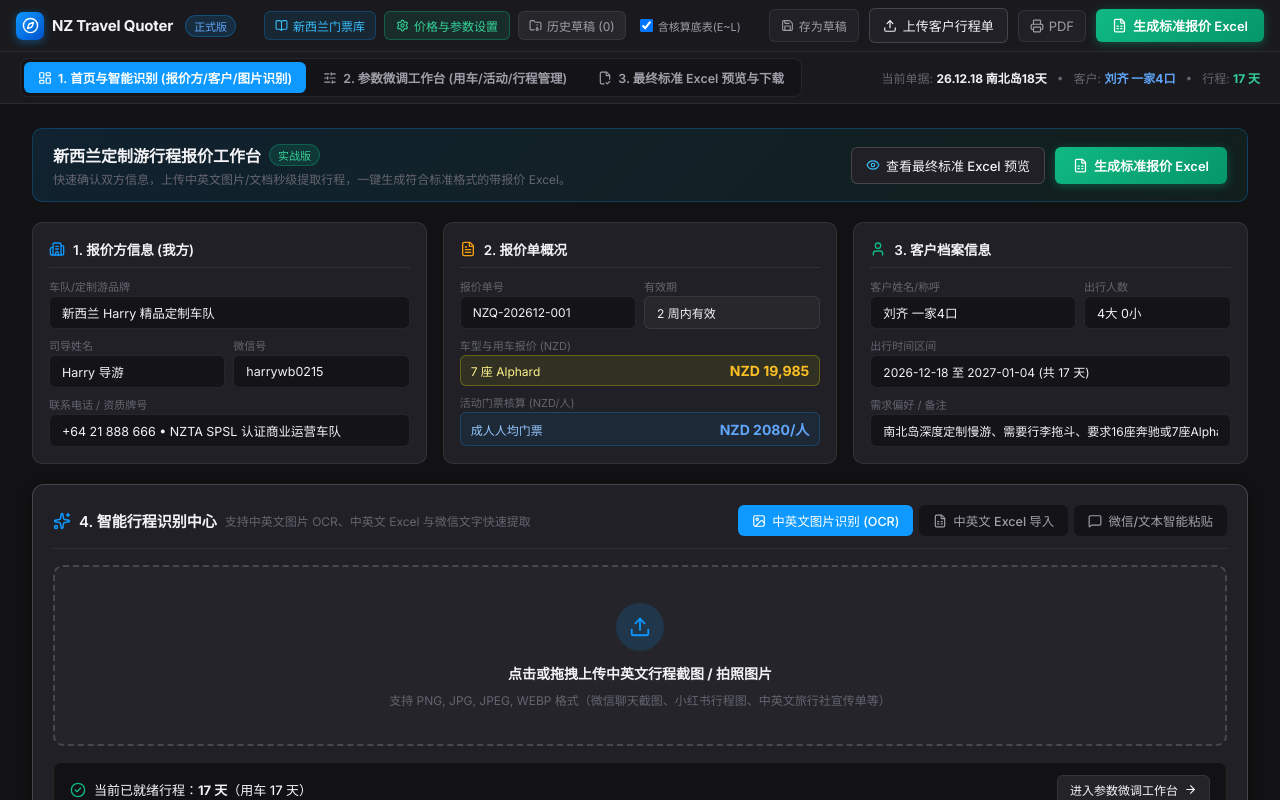
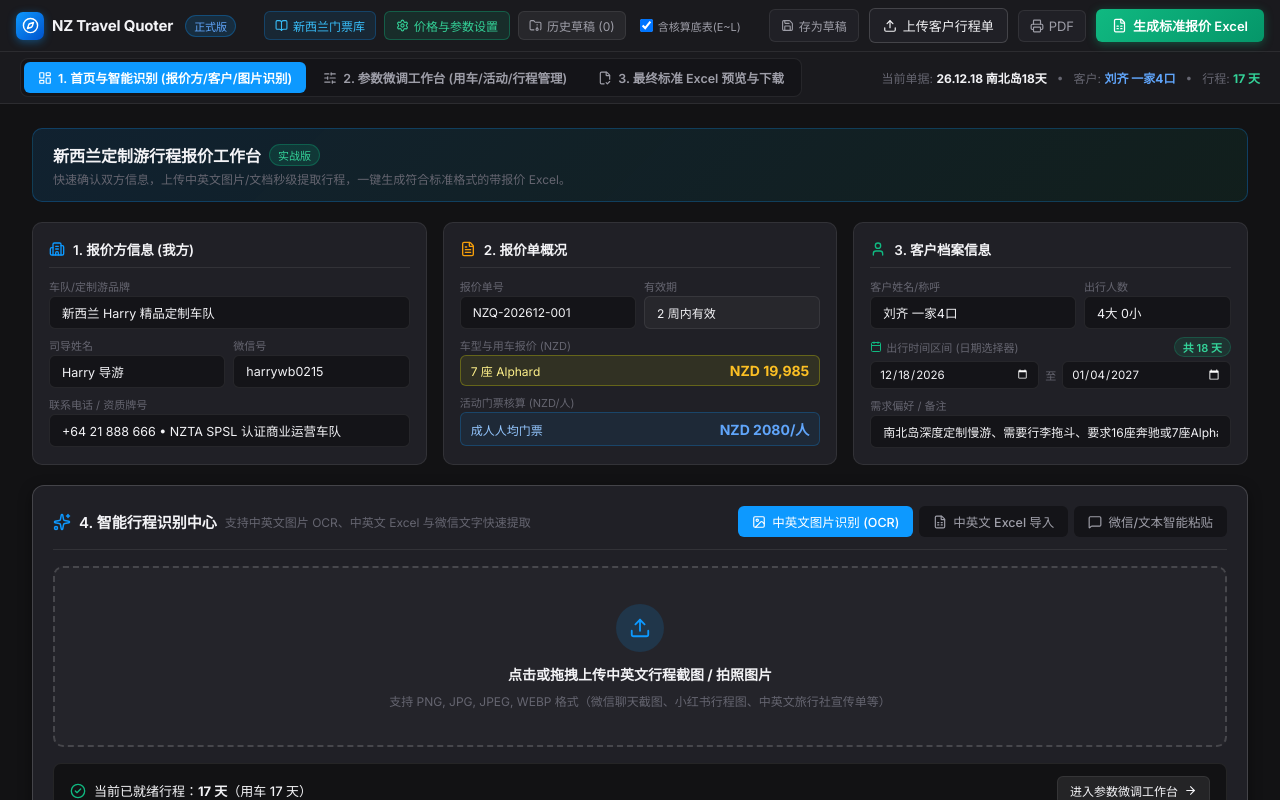
Before and after one commit to harrywb0215/nz-travel-quoter, a React (Vite) app: page / in a window 1280 px wide. Built offline with nearby package versions, Linux system fonts and the light colour scheme.

Commit message:
feat: 移除工作台横幅右侧按钮，客户档案增加起止日期选择器并自动计算天数

```diff
--- a/src/components/Dashboard/OverviewDashboard.tsx
+++ b/src/components/Dashboard/OverviewDashboard.tsx
@@ -48,6 +48,22 @@ export const OverviewDashboard: React.FC<OverviewDashboardProps> = ({
   const excelInputRef = useRef<HTMLInputElement>(null);
 
   const { quoterInfo, clientInfo, quoteMeta, itinerary, vehicleQuote, activityQuote } = quoteDoc;
+
+  // 根据起止日期自动计算出游天数
+  const calculatedDays = React.useMemo(() => {
+    const start = clientInfo?.startDate;
+    const end = clientInfo?.endDate;
+    if (!start || !end) return itinerary?.length || 0;
+    try {
+      const d1 = new Date(start + 'T00:00:00');
+      const d2 = new Date(end + 'T00:00:00');
+      if (isNaN(d1.getTime()) || isNaN(d2.getTime())) return itinerary?.length || 0;
+      const diffDays = Math.round((d2.getTime() - d1.getTime()) / (1000 * 60 * 60 * 24)) + 1;
+      return diffDays > 0 ? diffDays : 0;
+    } catch {
+      return itinerary?.length || 0;
+    }
+  }, [clientInfo?.startDate, clientInfo?.endDate, itinerary?.length]);
 
   // 更新报价方
   const handleUpdateQuoter = (field: keyof QuoterInfo, val: string) => {
@@ -181,15 +197,11 @@ export const OverviewDashboard: React.FC<OverviewDashboardProps> = ({
     }}>
       {/* 顶部简明横幅 */}
       <div style={{
-        display: 'flex',
-        justifyContent: 'space-between',
-        alignItems: 'center',
         background: 'linear-gradient(135deg, rgba(13, 153, 255, 0.12) 0%, rgba(16, 185, 129, 0.08) 100%)',
         border: '1px solid rgba(13, 153, 255, 0.25)',
         borderRadius: '10px',
         padding: '14px 20px',
       }}>
-        <div>
         <h2 style={{ fontSize: '16px', fontWeight: 600, display: 'flex', alignItems: 'center', gap: '8px' }}>
           <span>新西兰定制游行程报价工作台</span>
           <span className="badge badge-green">实战版</span>
@@ -197,47 +209,6 @@ export const OverviewDashboard: React.FC<OverviewDashboardProps> = ({
         <p style={{ fontSize: '12px', color: 'var(--text-dim)', marginTop: '3px' }}>
           快速确认双方信息，上传中英文图片/文档秒级提取行程，一键生成符合标准格式的带报价 Excel。
         </p>
-        </div>
-
-        <div style={{ display: 'flex', gap: '10px' }}>
-          <button
-            onClick={onSwitchToPreview}
-            style={{
-              background: 'var(--bg-panel)',
-              border: '1px solid var(--border-strong)',
-              color: 'var(--text-main)',
-              padding: '8px 14px',
-              borderRadius: '6px',
-              fontSize: '13px',
-              fontWeight: 500,
-              display: 'flex',
-              alignItems: 'center',
-              gap: '6px',
-            }}
-          >
-            <Eye size={14} color="#38bdf8" />
-            查看最终标准 Excel 预览
-          </button>
-
-          <button
-            onClick={onExportExcel}
-            style={{
-              background: 'linear-gradient(135deg, #10b981 0%, #059669 100%)',
-              color: '#ffffff',
-              padding: '8px 18px',
-              borderRadius: '6px',
-              fontSize: '13px',
-              fontWeight: 600,
-              display: 'flex',
-              alignItems: 'center',
-              gap: '6px',
-              boxShadow: '0 2px 10px rgba(16, 185, 129, 0.35)',
-            }}
-          >
-            <FileSpreadsheet size={15} />
-            生成标准报价 Excel
-          </button>
-        </div>
       </div>
 
       {/* 核心三模块卡片网格 */}
@@ -413,13 +384,58 @@ export const OverviewDashboard: React.FC<OverviewDashboardProps> = ({
             </div>
 
             <div>
-              <label style={{ fontSize: '11px', color: 'var(--text-dim)', display: 'block', marginBottom: '2px' }}>出行时间区间</label>
+              <div style={{ display: 'flex', justifyContent: 'space-between', alignItems: 'center', marginBottom: '4px' }}>
+                <label style={{ fontSize: '11px', color: 'var(--text-dim)', display: 'flex', alignItems: 'center', gap: '4px' }}>
+                  <Calendar size={12} color="var(--figma-green)" />
+                  出行时间区间 (日期选择器)
+                </label>
+                <span style={{
+                  fontSize: '11px',
+                  fontWeight: 600,
+                  color: calculatedDays > 0 ? '#34d399' : '#f87171',
+                  background: calculatedDays > 0 ? 'rgba(16, 185, 129, 0.12)' : 'rgba(239, 68, 68, 0.25)',
+                  border: `1px solid ${calculatedDays > 0 ? 'rgba(16, 185, 129, 0.25)' : 'rgba(239, 68, 68, 0.4)'}`,
+                  padding: '1px 8px',
+                  borderRadius: '10px',
+                }}>
+                  {calculatedDays > 0 ? `共 ${calculatedDays} 天` : '日期区间有误'}
+                </span>
+              </div>
+              <div style={{ display: 'grid', gridTemplateColumns: '1fr auto 1fr', gap: '6px', alignItems: 'center' }}>
                 <input
-                type="text"
-                value={`${clientInfo?.startDate || '2026-12-18'} 至 ${clientInfo?.endDate || '2027-01-04'} (共 ${itinerary.length} 天)`}
-                onChange={(e) => handleUpdateClient('startDate', e.target.value.slice(0, 10))}
-                style={{ width: '100%', fontSize: '12px' }}
+                  type="date"
+                  value={clientInfo?.startDate || ''}
+                  onChange={(e) => handleUpdateClient('startDate', e.target.value)}
+                  style={{
+                    width: '100%',
+                    fontSize: '11.5px',
+                    padding: '5px 8px',
+                    background: 'var(--bg-input)',
+                    border: '1px solid var(--border-subtle)',
+                    borderRadius: '6px',
+                    color: 'var(--text-main)',
+                    colorScheme: 'dark',
+                    cursor: 'pointer',
+                  }}
                 />
+                <span style={{ fontSize: '11px', color: 'var(--text-dim)', fontWeight: 500 }}>至</span>
+                <input
+                  type="date"
+                  value={clientInfo?.endDate || ''}
+                  onChange={(e) => handleUpdateClient('endDate', e.target.value)}
+                  style={{
+                    width: '100%',
+                    fontSize: '11.5px',
+                    padding: '5px 8px',
+                    background: 'var(--bg-input)',
+                    border: '1px solid var(--border-subtle)',
+                    borderRadius: '6px',
+                    color: 'var(--text-main)',
+                    colorScheme: 'dark',
+                    cursor: 'pointer',
+                  }}
+                />
+              </div>
             </div>
 
             <div>
```
Lines whose indentation alone changed are shown as unchanged.
